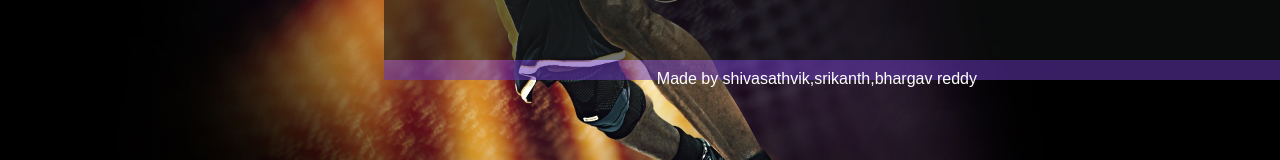
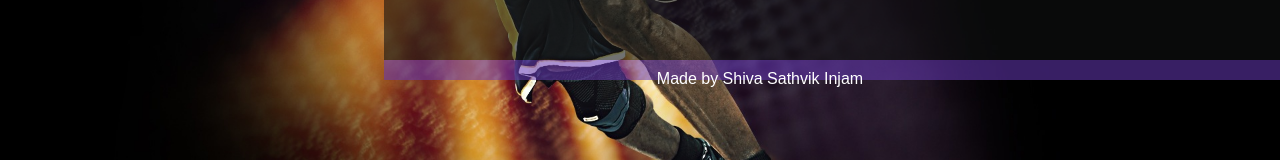
Before and after one commit to Shivasathvik1/sportsclub2.github.io, a plain HTML site: page index.html in a window 1280 px wide. Shown: the part 478-638 px from the top of the page. Drawn offline with Linux system fonts and the light colour scheme.

Commit message:
Update index.html

```diff
--- a/index.html
+++ b/index.html
@@ -32,7 +32,7 @@
   </div>
 
      <div class="report">
-       <p>Made by shivasathvik,srikanth,bhargav reddy</p>
+       <p>Made by Shiva Sathvik Injam</p>
 
      </div>
 
```
